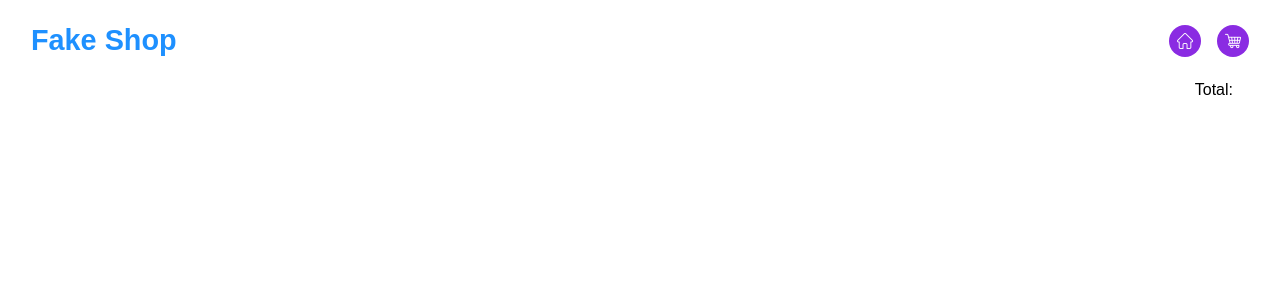
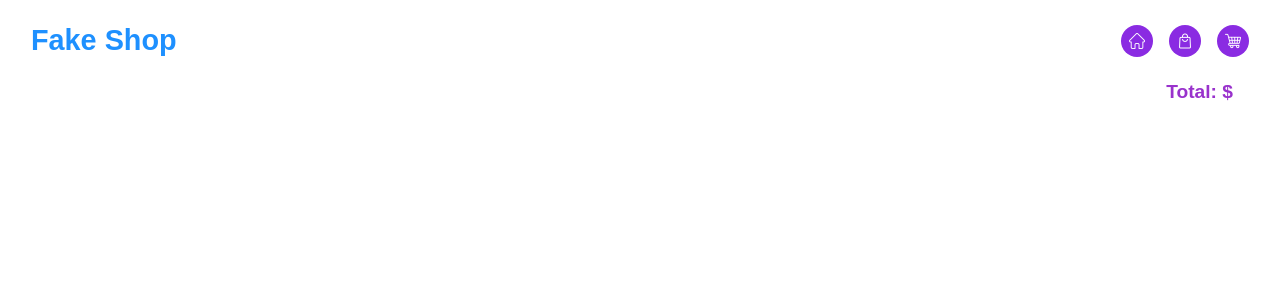
Before and after one commit to BlueVelocity/fake_shop, a React (Vite) app: page /cart in a window 1280 px wide. Shown: the top 300 px of the page. Built offline with nearby package versions, Linux system fonts and the light colour scheme.

Commit message:
Store button in nav bar

```diff
--- a/src/components/ItemCheckoutCard/ItemCheckoutCard.module.css
+++ b/src/components/ItemCheckoutCard/ItemCheckoutCard.module.css
@@ -13,6 +13,7 @@
 
 .card img {
   width:80%;
+  max-width: 10rem;
   max-height: 100%;
   object-fit: contain;
 
--- a/src/components/NavBar/NavBar.jsx
+++ b/src/components/NavBar/NavBar.jsx
@@ -2,6 +2,7 @@ import { Link } from "react-router";
 import NavButton from "../NavButton/NavButton";
 import styles from "./NavBar.module.css";
 import homeIcon from "/home.png";
+import bagIcon from "/bag.png";
 import shoppingCartIcon from "/shopping-cart.png";
 
 export default function NavBar({cartContents}) {
@@ -13,6 +14,7 @@ export default function NavBar({cartContents}) {
     <header class={styles.header}>
       <Link to={"/home"} class={styles.shopNameLink}><h1 class={styles.shopName}>Fake Shop</h1></Link>
       <NavButton icon={homeIcon} alt="Home button" link="/home" />
+      <NavButton icon={bagIcon} alt="Shop button" link="/shop" />
       <NavButton icon={shoppingCartIcon} alt="Checkout button" link="/cart" subScript={calcCartQty()} />
     </header>
   );
--- a/src/pages/Cart/Cart.jsx
+++ b/src/pages/Cart/Cart.jsx
@@ -9,7 +9,7 @@ export default function Cart({cartContents}) {
       <div class={styles.cart}>
         <ul class={styles.items}>
           {cartContents.map(item => <ItemCheckoutCard imgUrl={item.imgUrl} name={item.name} price={item.price} qty={item.qty} />)}
-          <span class={styles.total}>Total: {cartContents.length > 0 && cartContents.reduce( (acc, item) => {
+          <span class={styles.total}>Total: ${cartContents.length > 0 && cartContents.reduce( (acc, item) => {
             return (acc + (item.price * item.qty))
           }, 0).toFixed(2)}</span>
         </ul>
--- a/src/pages/Cart/Cart.module.css
+++ b/src/pages/Cart/Cart.module.css
@@ -9,4 +9,8 @@
 .total {
   justify-self: end;
   margin-right: 1rem;
+
+  font-size: 1.2rem;
+  font-weight: bold;
+  color: DarkOrchid;
 }
```
Also changed, not shown: public/bag.png (added).
